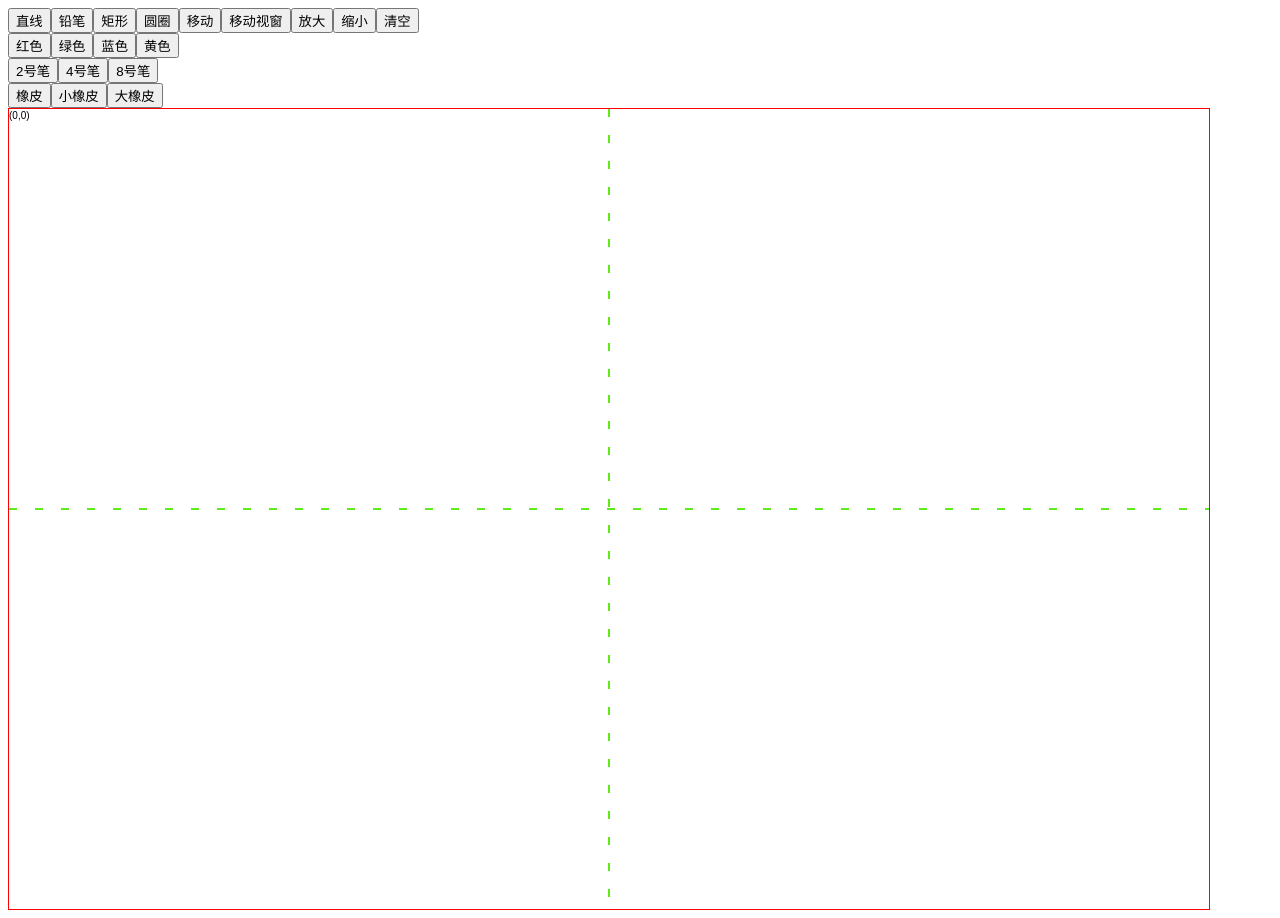
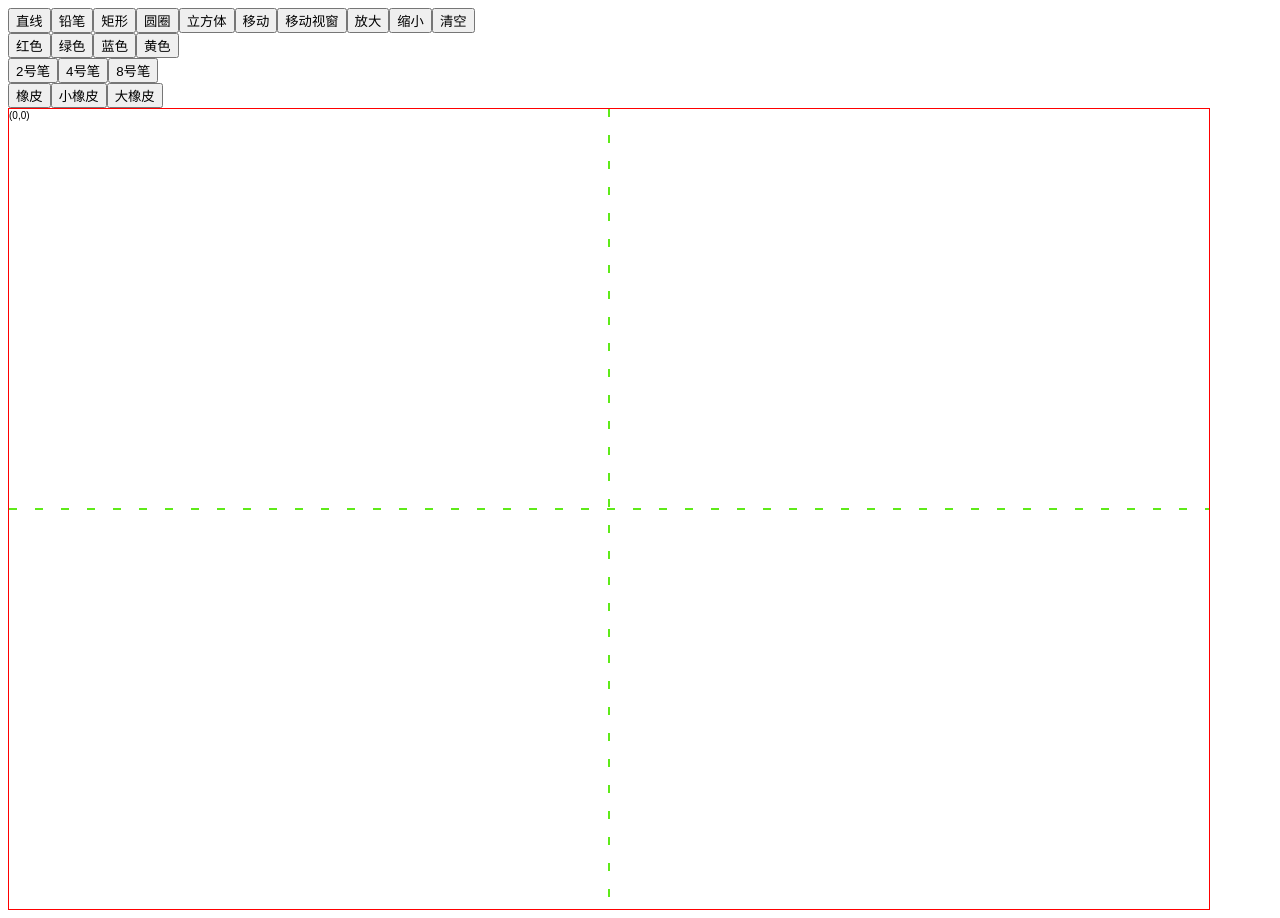
Before and after one commit to uncoder-fe/whiteboard2, a React app: page / in a window 1280 px wide. Built offline with nearby package versions, Linux system fonts and the light colour scheme.

Commit message:
feat: 新增立方体

```diff
--- a/src/example/app.tsx
+++ b/src/example/app.tsx
@@ -13,6 +13,7 @@ const App = () => {
 				<button onClick={() => cRef.current.selectAction('pencil')}>铅笔</button>
 				<button onClick={() => cRef.current.selectAction('rect')}>矩形</button>
 				<button onClick={() => cRef.current.selectAction('circle')}>圆圈</button>
+				<button onClick={() => cRef.current.selectAction('cube')}>立方体</button>
 				<button onClick={() => cRef.current.selectAction('move')}>移动</button>
 				<button onClick={() => cRef.current.selectAction('moveCanvas')}>移动视窗</button>
 				<button onClick={() => cRef.current.scale('enlarge')}>放大</button>
--- a/src/index.tsx
+++ b/src/index.tsx
@@ -351,7 +351,7 @@ function Stage(props: StageProps) {
 			map((event: { x: number; y: number }) => {
 				let shape = null;
 				// 检测是否是新建动作
-				if (['circle', 'rect', 'line', 'pencil'].includes(action)) {
+				if (['circle', 'rect', 'line', 'pencil', 'cube'].includes(action)) {
 					shape = {
 						id: Math.random().toString(36).slice(2),
 						type: action,
@@ -416,7 +416,7 @@ function Stage(props: StageProps) {
 						merge($mouseup, $touchend).pipe(
 							tap(() => {
 								// 检测是否是新建动作，更新shape坐标和大小信息
-								if (['rect', 'circle', 'line', 'pencil'].includes(action) && shape) {
+								if (['rect', 'circle', 'line', 'pencil', 'cube'].includes(action) && shape) {
 									// 更新矩形区域大小，在此处更新减少在绘制过程中的计算导致的性能消耗
 									let left = Math.min(shape.left, points[points.length - 1][0]);
 									let top = Math.min(shape.top, points[points.length - 1][1]);
@@ -513,7 +513,7 @@ function Stage(props: StageProps) {
 			const disX = points[points.length - 1][0] - points[0][0];
 			const disY = points[points.length - 1][1] - points[0][1];
 			// 检测是否是新建动作
-			if (['rect', 'circle', 'line', 'pencil'].includes(action) && shape) {
+			if (['rect', 'circle', 'line', 'pencil', 'cube'].includes(action) && shape) {
 				const ctx = outerContainer.current.getContext('2d');
 				ctx.clearRect(0, 0, width, height);
 				let left = Math.min(shape.left, points[points.length - 1][0]);
--- a/src/plugins/circle.ts
+++ b/src/plugins/circle.ts
@@ -2,7 +2,7 @@ import { plugin } from './type.d';
 
 const rect: plugin = {
 	action: 'circle',
-	draw: function (ctx, shape, points) {
+	draw: function (ctx, shape) {
 		const { left, top, width, height, scaleX, scaleY, flipX, flipY, rotate } = shape;
 		const centerX = left + (width * scaleX) / 2;
 		const centerY = top + (height * scaleY) / 2;
--- /dev/null
+++ b/src/plugins/cube.ts
@@ -0,0 +1,46 @@
+import { plugin } from './type.d';
+
+const cube: plugin = {
+	action: 'cube',
+	draw: function (ctx, shape) {
+		const { left, top, width, height, scaleX, scaleY, flipX, flipY, rotate } = shape;
+		const x = (width * scaleX) / 2;
+		const y = (width * scaleX) / 2;
+		const z = (width * scaleX) / 2;
+		const points = [
+			[0, 0],
+			[x, 0],
+			[x, -y],
+			[0, -y],
+			[z * Math.cos((45 * Math.PI) / 180), -z * Math.sin((45 * Math.PI) / 180)],
+			[z * Math.cos((45 * Math.PI) / 180), -y - z * Math.sin((45 * Math.PI) / 180)],
+			[x + z * Math.cos((45 * Math.PI) / 180), -z * Math.sin((45 * Math.PI) / 180)],
+			[x + z * Math.cos((45 * Math.PI) / 180), -y - z * Math.sin((45 * Math.PI) / 180)],
+		];
+		const faces = [
+			[points[4], points[5], points[7], points[6]], //后
+			[points[0], points[4], points[6], points[1]], //下
+			[points[0], points[3], points[5], points[4]], //左
+			[points[1], points[2], points[7], points[6]], //右
+			[points[2], points[3], points[5], points[7]], //上
+			[points[0], points[3], points[2], points[1]], //前
+		];
+		ctx.save();
+		ctx.translate(left, top + y);
+		for (let i = 0; i < faces.length; i++) {
+			const p = faces[i];
+			ctx.beginPath();
+			for (let j = 0; j < p.length; j++) {
+				if (j == 0) {
+					ctx.moveTo(p[j][0], p[j][1]);
+				} else {
+					ctx.lineTo(p[j][0], p[j][1]);
+				}
+			}
+			ctx.closePath();
+			ctx.stroke();
+		}
+		ctx.restore();
+	},
+};
+export default cube;
--- a/src/plugins/index.ts
+++ b/src/plugins/index.ts
@@ -2,5 +2,6 @@ import line from './line';
 import pencil from './pencil';
 import rect from './rect';
 import circle from './circle';
-const plugins = [{ action: 'hand' }, { action: 'move' }, line, rect, circle, pencil];
+import cube from './cube';
+const plugins = [{ action: 'hand' }, { action: 'move' }, line, rect, circle, pencil, cube];
 export default plugins;
--- a/src/plugins/rect.ts
+++ b/src/plugins/rect.ts
@@ -2,7 +2,7 @@ import { plugin } from './type.d';
 
 const rect: plugin = {
 	action: 'rect',
-	draw: function (ctx, shape, points) {
+	draw: function (ctx, shape) {
 		const { left, top, width, height, scaleX, scaleY, flipX, flipY, rotate } = shape;
 		ctx.save();
 		ctx.strokeStyle = 'blue';
```
